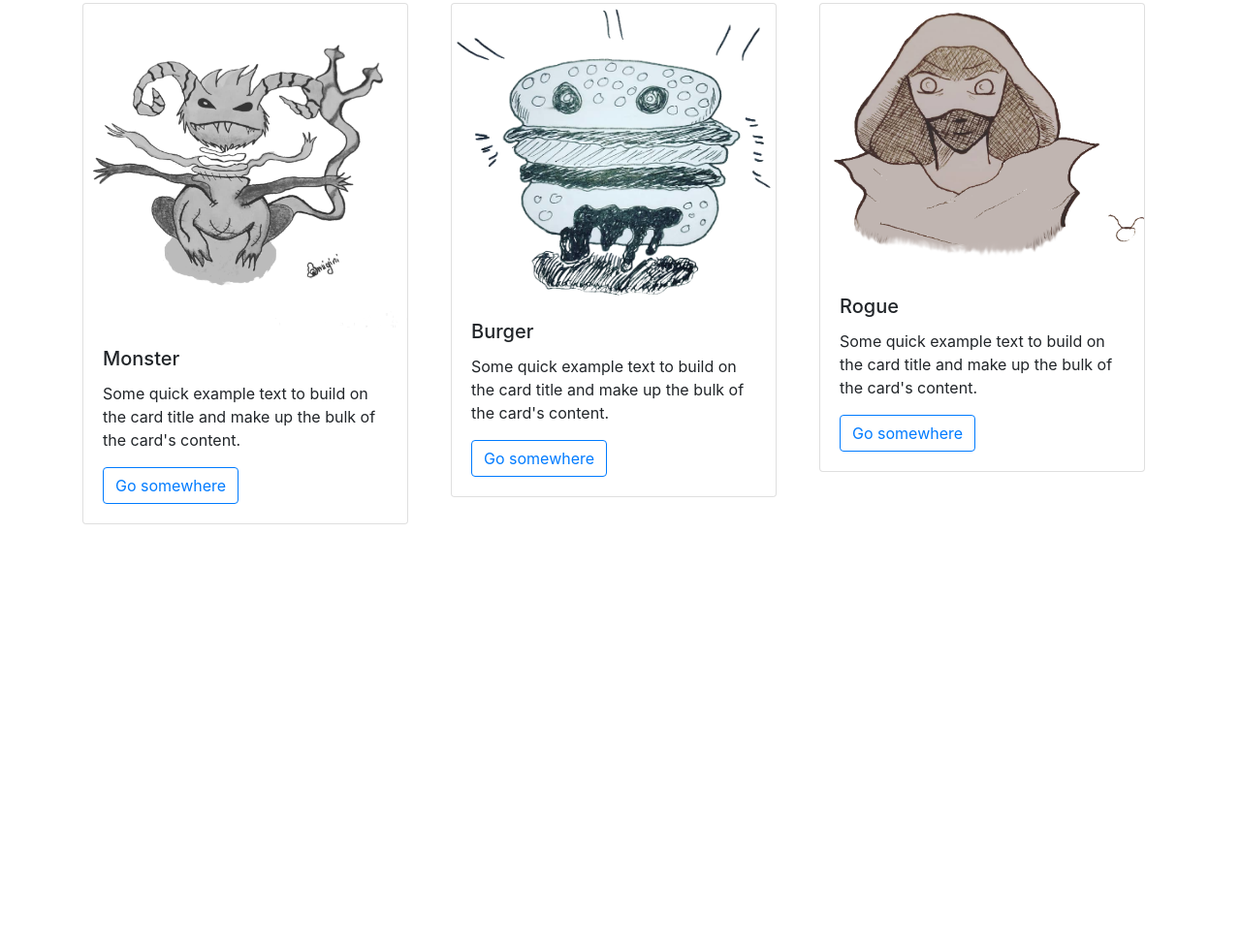
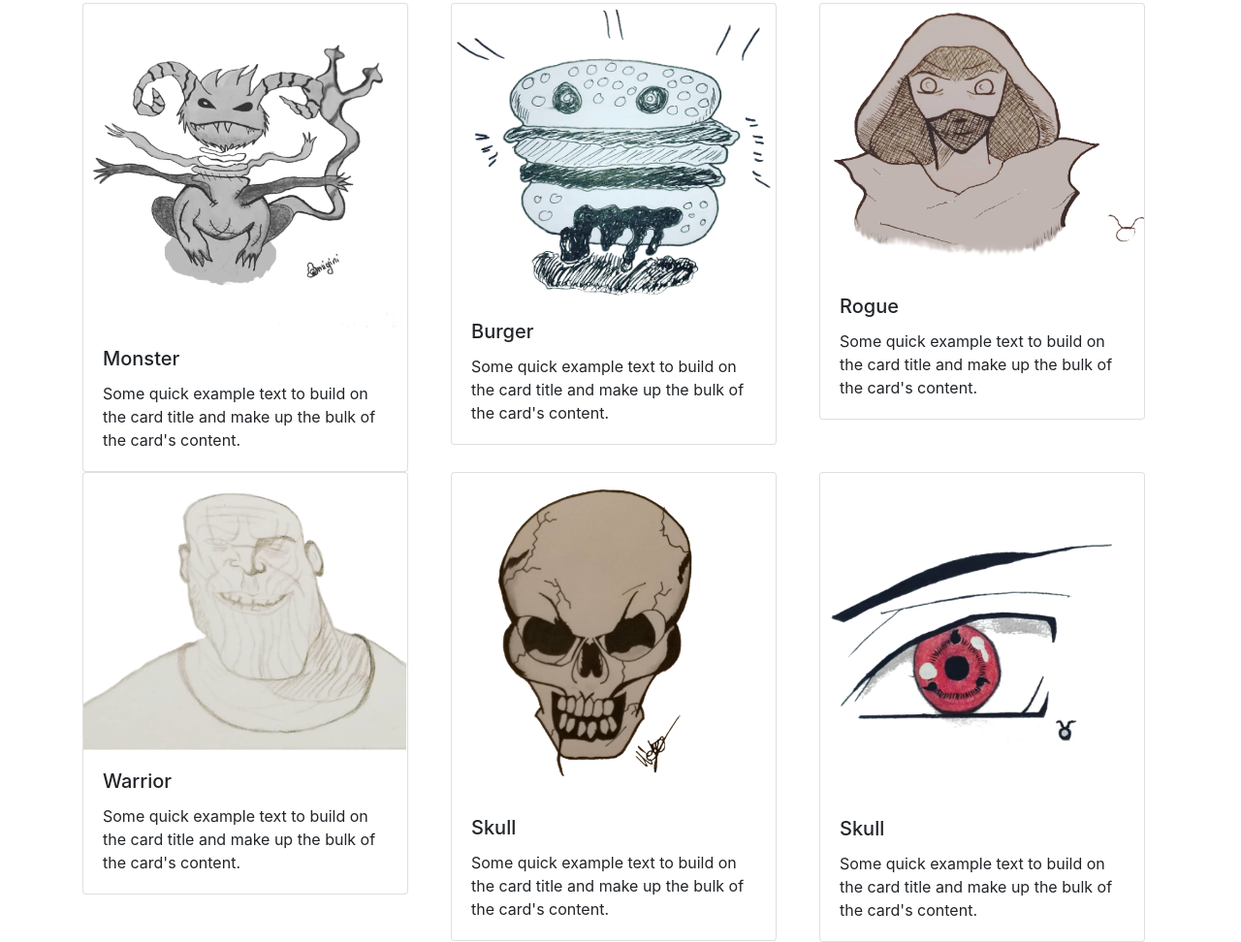
Before and after one commit to L4ur4-d3v/portfolio, a plain HTML site: page index.html in a window 1280 px wide. Shown: the part 459-1431 px from the top of the page at 97% size. Before the commit the page ends 1000 px from the top, so only its background shows below. Drawn offline with nearby package versions, Linux system fonts and the light colour scheme.

Commit message:
Add files via upload

```diff
--- a/index.html
+++ b/index.html
@@ -4,6 +4,7 @@
 	<title>Portfolio Laura RAGONNEAU</title>
 	<link rel="stylesheet" href="https://stackpath.bootstrapcdn.com/bootstrap/4.4.1/css/bootstrap.min.css" integrity="sha384-Vkoo8x4CGsO3+Hhxv8T/Q5PaXtkKtu6ug5TOeNV6gBiFeWPGFN9MuhOf23Q9Ifjh" crossorigin="anonymous">
 	<script src="https://kit.fontawesome.com/8f8c721bdc.js" crossorigin="anonymous"></script>
+	<link rel="icon" href="img/monster.png" />
 </head>
 <body>
 
@@ -31,7 +32,6 @@
 			  <div class="card-body">
 			    <h5 class="card-title">Monster</h5>
 			    <p class="card-text">Some quick example text to build on the card title and make up the bulk of the card's content.</p>
-			    <a href="#" class="btn btn-outline-primary">Go somewhere</a>
 			  </div>
 			</div>
 	    </div>
@@ -41,7 +41,6 @@
 			  <div class="card-body">
 			    <h5 class="card-title">Burger</h5>
 			    <p class="card-text">Some quick example text to build on the card title and make up the bulk of the card's content.</p>
-			    <a href="#" class="btn btn-outline-primary">Go somewhere</a>
 			  </div>
 			</div>
 	    </div>
@@ -51,11 +50,41 @@
 			  <div class="card-body">
 			    <h5 class="card-title">Rogue</h5>
 			    <p class="card-text">Some quick example text to build on the card title and make up the bulk of the card's content.</p>
-			    <a href="#" class="btn btn-outline-primary">Go somewhere</a>
 			  </div>
 			</div>
 	    </div>
 	  </div>
+
+	  <div class="row">
+	    <div class="col-sm-12 col-md-4">
+		    <div class="card" style="width: 21rem;">
+			  <img src="img/warrior.png" class="card-img-top" alt="...">
+			  <div class="card-body">
+			    <h5 class="card-title">Warrior</h5>
+			    <p class="card-text">Some quick example text to build on the card title and make up the bulk of the card's content.</p>
+			  </div>
+			</div>
+	    </div>
+	   	<div class="col-sm-12 col-md-4">
+		    <div class="card" style="width: 21rem;">
+			  <img src="img/skull.png" class="card-img-top" alt="...">
+			  <div class="card-body">
+			    <h5 class="card-title">Skull</h5>
+			    <p class="card-text">Some quick example text to build on the card title and make up the bulk of the card's content.</p>
+			  </div>
+			</div>
+	    </div>	   	<div class="col-sm-12 col-md-4">
+		    <div class="card" style="width: 21rem;">
+			  <img src="img/eye.png" class="card-img-top" alt="...">
+			  <div class="card-body">
+			    <h5 class="card-title">Skull</h5>
+			    <p class="card-text">Some quick example text to build on the card title and make up the bulk of the card's content.</p>
+			  </div>
+			</div>
+	    </div>
+	</div>
+
+
 	</div>
 
 	<script src="https://code.jquery.com/jquery-3.4.1.slim.min.js" integrity="sha384-J6qa4849blE2+poT4WnyKhv5vZF5SrPo0iEjwBvKU7imGFAV0wwj1yYfoRSJoZ+n" crossorigin="anonymous"></script>
```
Also changed, not shown: img/eye.png (added), img/skull.png (added), img/warrior.png (added).
